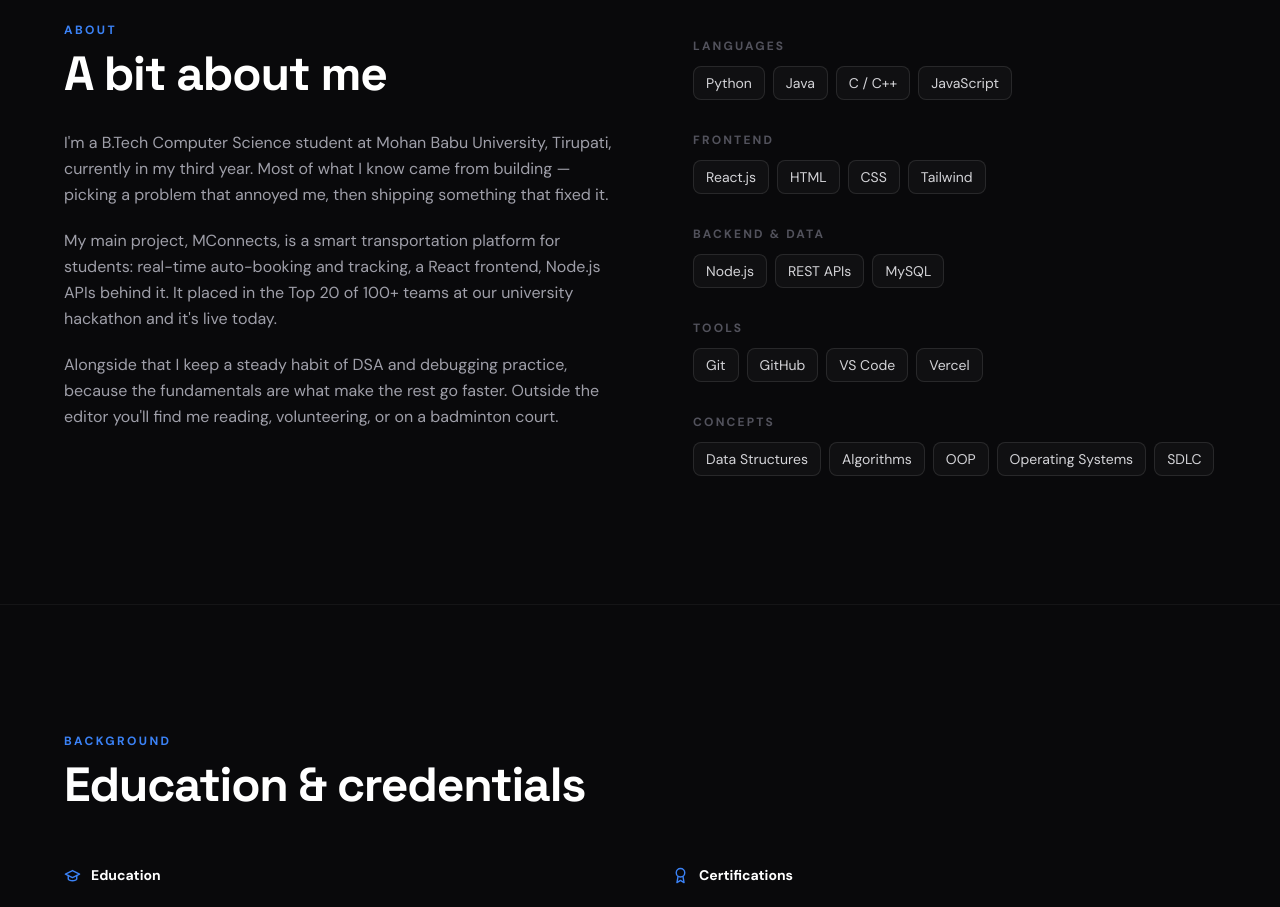
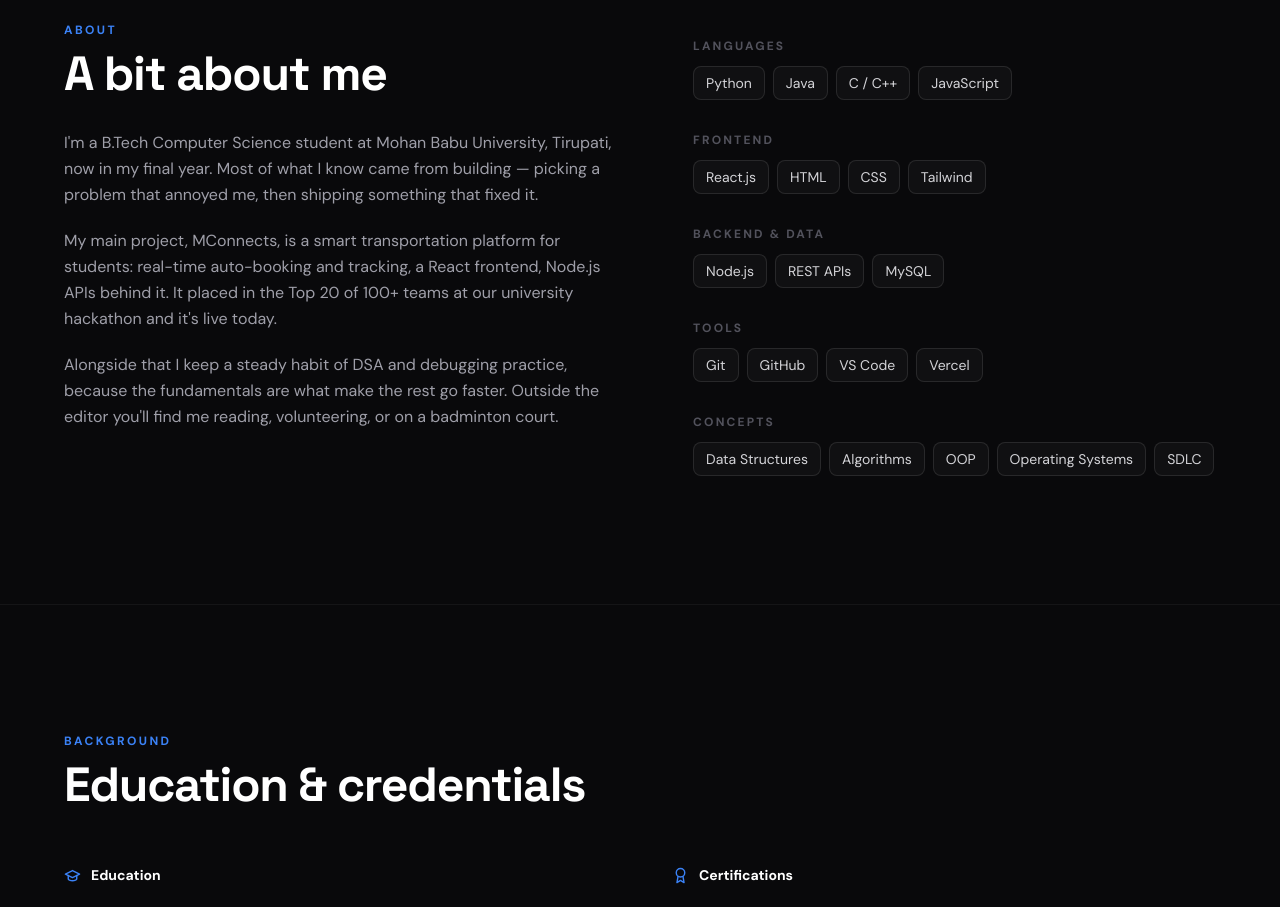
Before and after one commit to Shaikadilnawaz/portfolio, a React (Vite) app: page / in a window 1280 px wide. Shown: the part 1900-2807 px from the top of the page. Built offline with nearby package versions, Linux system fonts and the light colour scheme.

Commit message:
Update bio to final year

```diff
--- a/src/data.js
+++ b/src/data.js
@@ -19,7 +19,7 @@ export const profile = {
   status: "Open to jobs & internships",
 
   bio: [
-    "I'm a B.Tech Computer Science student at Mohan Babu University, Tirupati, currently in my third year. Most of what I know came from building — picking a problem that annoyed me, then shipping something that fixed it.",
+    "I'm a B.Tech Computer Science student at Mohan Babu University, Tirupati, now in my final year. Most of what I know came from building — picking a problem that annoyed me, then shipping something that fixed it.",
     "My main project, MConnects, is a smart transportation platform for students: real-time auto-booking and tracking, a React frontend, Node.js APIs behind it. It placed in the Top 20 of 100+ teams at our university hackathon and it's live today.",
     "Alongside that I keep a steady habit of DSA and debugging practice, because the fundamentals are what make the rest go faster. Outside the editor you'll find me reading, volunteering, or on a badminton court.",
   ],
```
